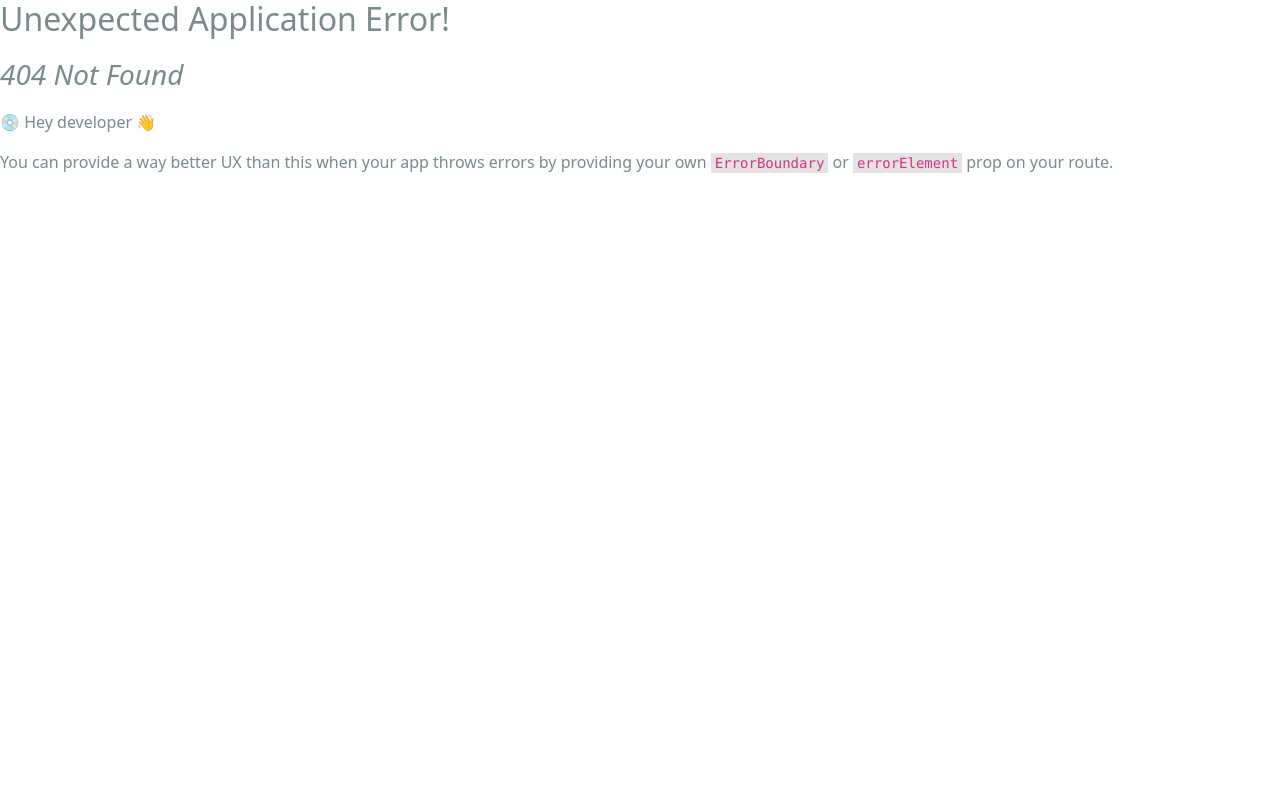
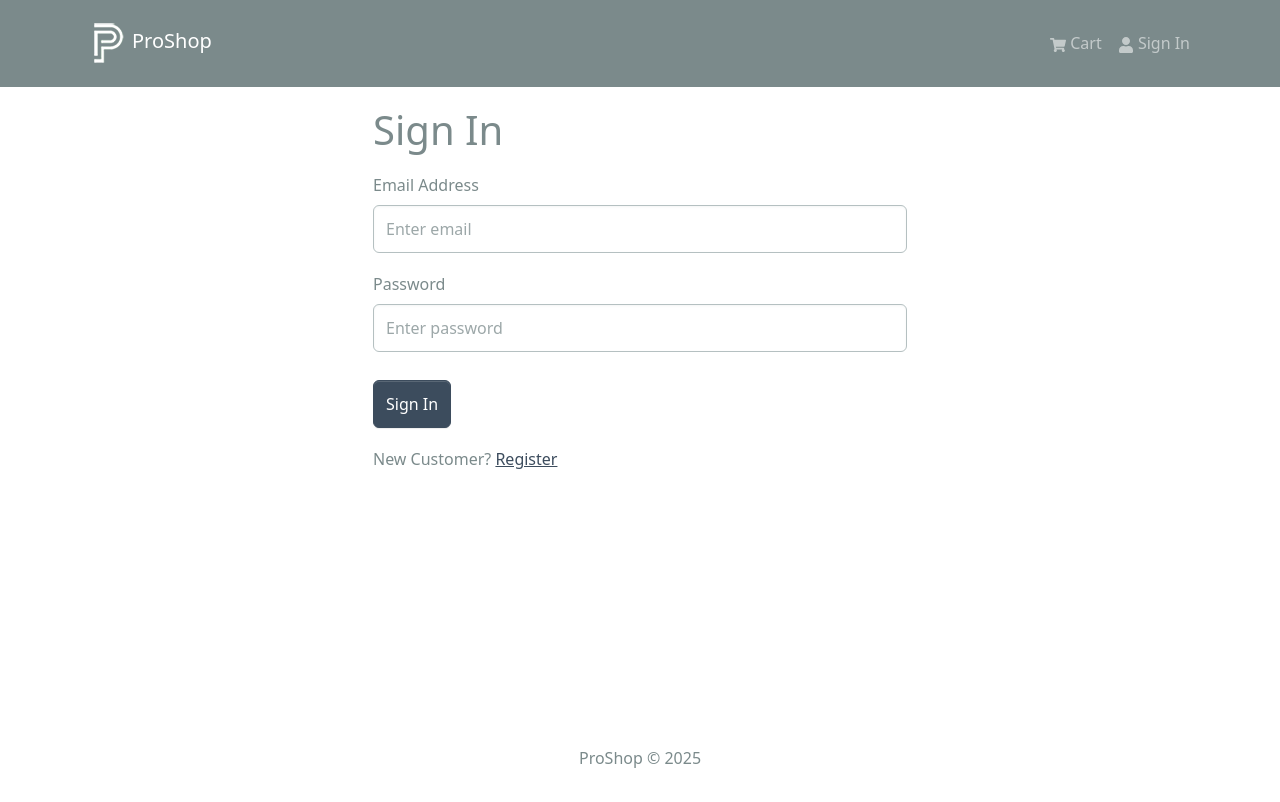
Before and after one commit to alokofficial/eCommerce-v1, a React (Create React App) app in the folder frontend/: page /login in a window 1280 px wide. Before the commit this address had no page. Shown: the top 802 px of the page. Built offline with nearby package versions, Linux system fonts and the light colour scheme.

Commit message:
Login Screen UI

```diff
--- /dev/null
+++ b/frontend/src/components/FormContainer.jsx
@@ -0,0 +1,15 @@
+import { Container , Row, Col } from 'react-bootstrap'
+const FormContainer = ({children}) => {
+  return (
+    <Container>
+        <Row className='justify-content-md-center'>
+            <Col xs={12} md={6}>
+                {children}
+            </Col>
+        </Row>
+    </Container>
+
+  )
+}
+
+export default FormContainer
--- a/frontend/src/index.js
+++ b/frontend/src/index.js
@@ -8,6 +8,7 @@
 import HomeScreen from './screens/HomeScreen.jsx'
 import ProductScreen from './screens/ProductScreen.jsx';
 import CartScreen from './screens/CartScreen.jsx';
+import LoginScreen from './screens/LoginScreen.jsx';
 // import reportWebVitals from './reportWebVitals.js';
 import { Provider } from 'react-redux';
 import store from './store.js';
@@ -24,6 +25,7 @@
       <Route index={true} path='/' element={<HomeScreen />} />
       <Route path='/product/:id' element={<ProductScreen />} />
       <Route path='/cart' element={<CartScreen />} />
+      <Route path='/login' element={<LoginScreen />} />
     </Route>
   )
 );
--- /dev/null
+++ b/frontend/src/screens/LoginScreen.jsx
@@ -0,0 +1,49 @@
+import { useState } from "react";
+import { Link } from "react-router-dom";
+import { Form, Button,Col, Row } from "react-bootstrap";
+import FormContainer from "../components/FormContainer";
+
+const LoginScreen = () => {
+    const [email, setEmail] = useState('');
+    const [password, setPassword] = useState('');
+    const submitHandler = (e) => {
+        e.preventDefault();
+        console.log(email, `\n${password}`);
+    }
+
+  return (
+    <FormContainer>
+        <h1>Sign In</h1>
+        <Form onSubmit={submitHandler}>
+            <Form.Group className="mb-3" controlId="email">
+                <Form.Label>Email Address</Form.Label>
+                <Form.Control
+                    type="email"
+                    placeholder="Enter email"
+                    value={email}
+                    onChange={(e) => setEmail(e.target.value)}
+                ></Form.Control>
+            </Form.Group>
+            <Form.Group className="mb-3" controlId="password">
+                <Form.Label>Password</Form.Label>
+                <Form.Control
+                    type="password"
+                    placeholder="Enter password"
+                    value={password}
+                    onChange={(e) => setPassword(e.target.value)}
+                ></Form.Control>
+            </Form.Group>
+            <Button type="submit" variant="primary" className="mt-2">
+                Sign In
+            </Button>
+            <Row className="py-3">
+                <Col>
+                    New Customer? <Link to="/register">Register</Link>
+                </Col>
+            </Row>
+        </Form>
+    </FormContainer>
+  )
+}
+
+export default LoginScreen
```
